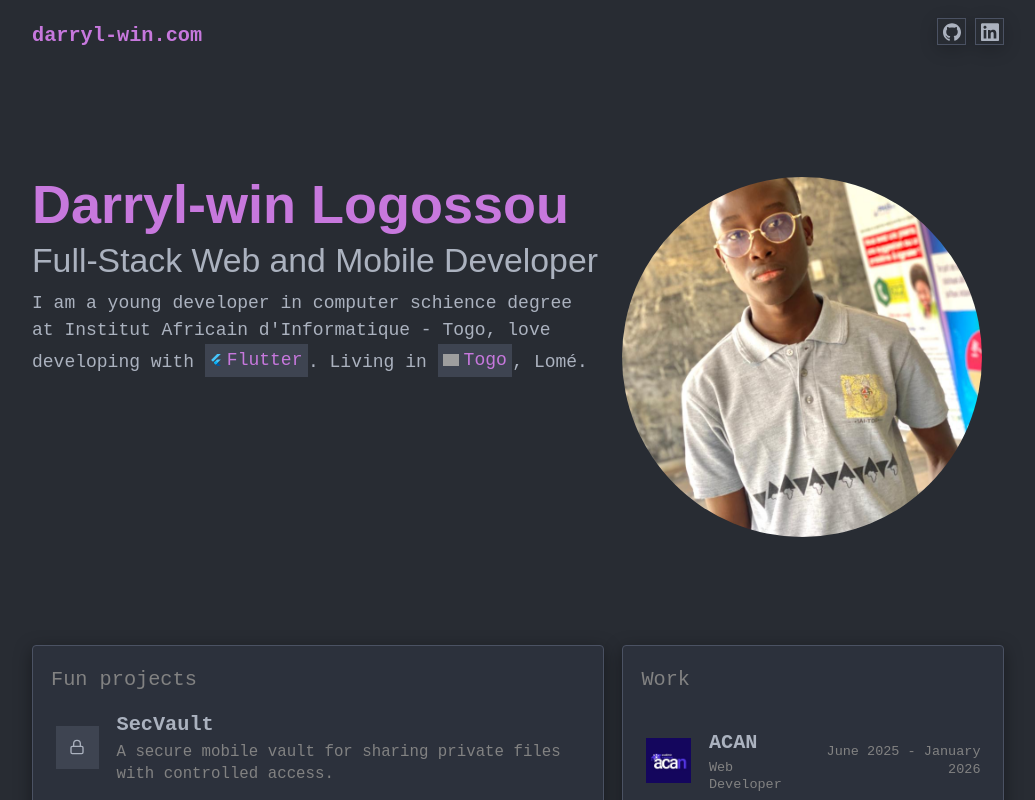
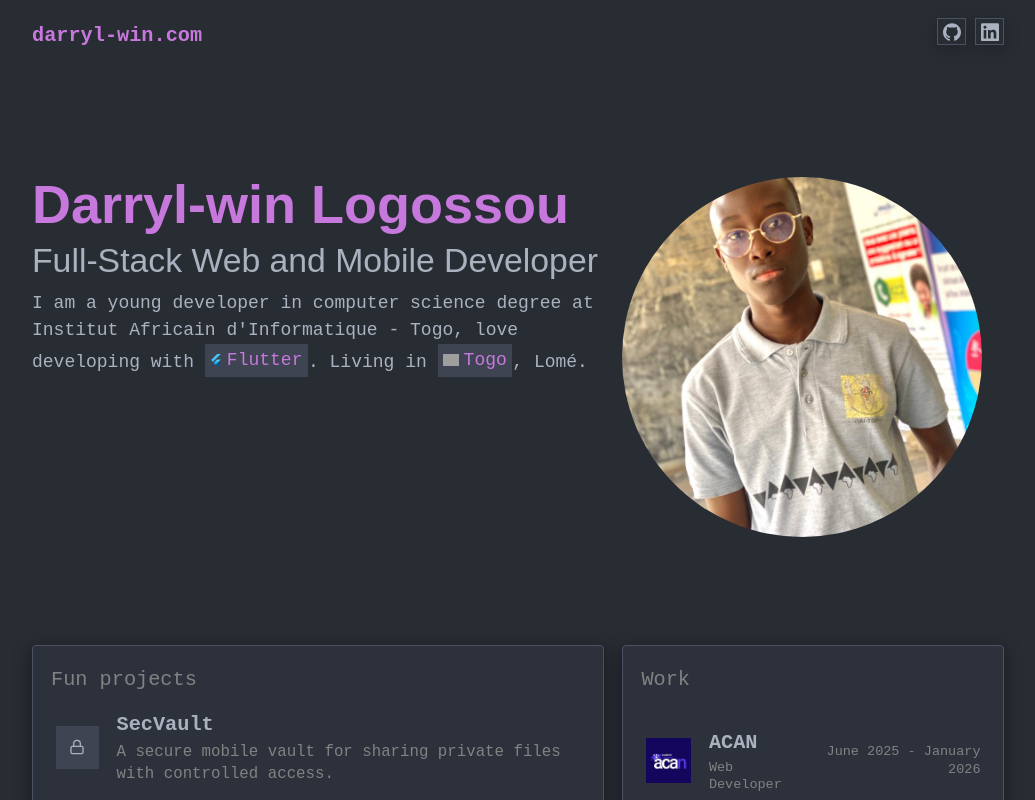
Before and after one commit to Darrylwin/darrylwin-portfolio, a Next.js app: page / in a window 1280 px wide. Shown: the top 800 px of the page, without its empty margins (122-1157 px from the left). Built offline with nearby package versions, Linux system fonts and the light colour scheme; grey boxes are pictures that could not be loaded; a web font is replaced by a local one.

Commit message:
fixed typo in shience -> science

```diff
--- a/app/_components/Hero.tsx
+++ b/app/_components/Hero.tsx
@@ -9,7 +9,7 @@ export const Hero = () => {
         <div className="flex-[3] w-full flex flex-col gap-2">
             <h2 className="font-bold font-caption text-5xl text-primary">Darryl-win Logossou</h2>
             <h3 className="text-3xl font-caption">Full-Stack Web and Mobile Developer</h3>
-            <p className="text-base">I am a young developer in computer schience degree at Institut Africain d&apos;Informatique - Togo, love developing
+            <p className="text-base">I am a young developer in computer science degree at Institut Africain d&apos;Informatique - Togo, love developing
                 with {" "}
                 <Link href="https://flutter.dev">
                     <Code className="inline-flex items-center gap-1">
```
